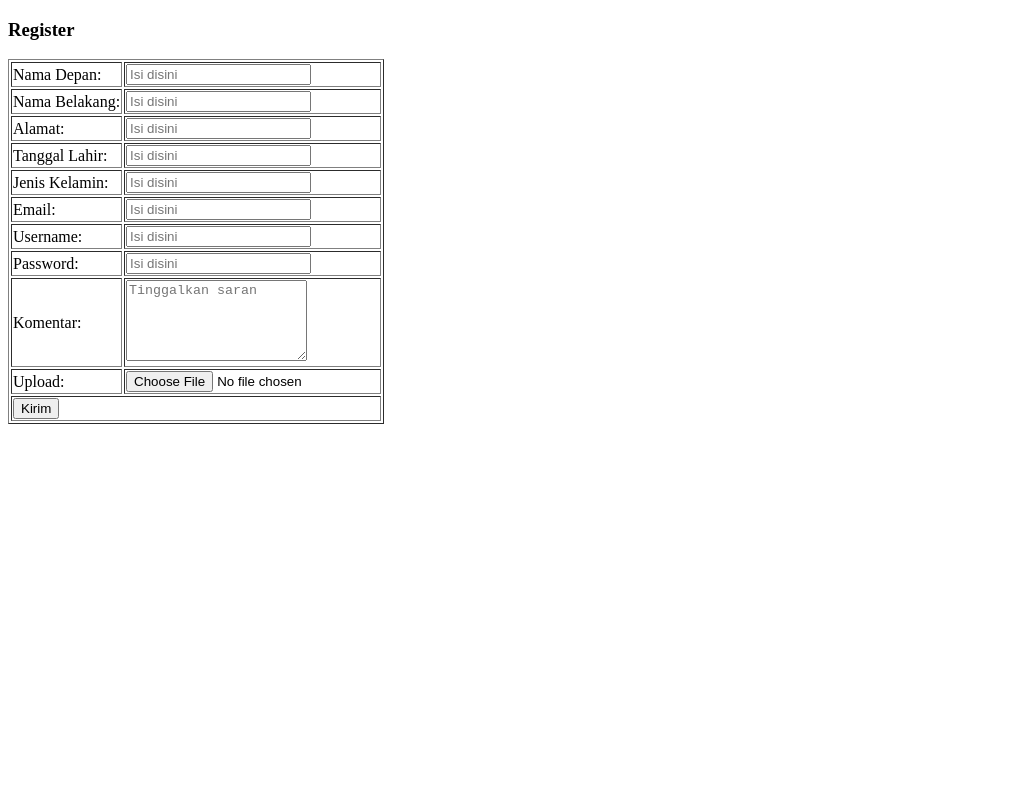
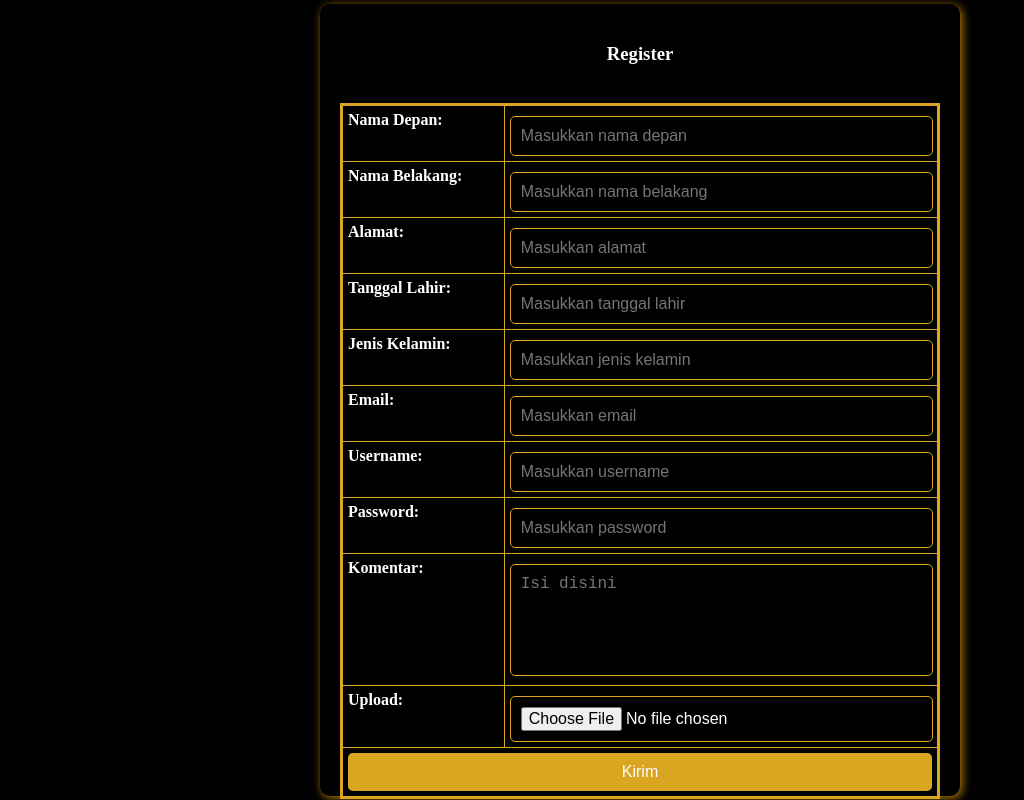
Before and after one commit to Rifaldi08/pemrograman-web-I, a plain HTML site: page Page1.html in a window 1280 px wide. Shown: the whole page, without its empty margins (0-1024 px from the left). Drawn offline with Linux system fonts and the light colour scheme; files that its build step writes are made by us from their sources.

Commit message:
Page1.html

```diff
--- a/Page1.html
+++ b/Page1.html
@@ -4,6 +4,7 @@
     <meta charset="UTF-8">
     <meta name="viewport" content="width=device-width, initial-scale=1.0">
     <title>Document</title>
+    <link rel="stylesheet" href="style/Page1.css" />
 </head>
 <body>
     <div class="form-container">
@@ -12,39 +13,39 @@
           <table border="1" cellspadding="40">
               <tr>
                   <td><label for="nama1">Nama Depan:</label></td>
-                  <td><input type="text" id="nama1" name="nama1" placeholder="Isi disini" required /></td>
+                  <td><input type="text" id="nama1" name="nama1" placeholder="Masukkan nama depan" required /></td>
               </tr>
               <tr>
                   <td><label for="nama2">Nama Belakang:</label></td>
-                  <td><input type="text" id="nama2" name="nama2" placeholder="Isi disini" required /></td>
+                  <td><input type="text" id="nama2" name="nama2" placeholder="Masukkan nama belakang" required /></td>
               </tr>
               <tr>
                   <td><label for="alamat">Alamat:</label></td>
-                  <td><input type="text" id="alamat" name="alamat" placeholder="Isi disini" required /></td>
+                  <td><input type="text" id="alamat" name="alamat" placeholder="Masukkan alamat" required /></td>
               </tr>
               <tr>
                   <td><label for="tl">Tanggal Lahir:</label></td>
-                  <td><input type="text" id="tl" name="tl" placeholder="Isi disini" required /></td>
+                  <td><input type="text" id="tl" name="tl" placeholder="Masukkan tanggal lahir" required /></td>
               </tr>
               <tr>
                   <td><label for="jk">Jenis Kelamin:</label></td>
-                  <td><input type="text" id="jk" name="jk" placeholder="Isi disini" required /></td>
+                  <td><input type="text" id="jk" name="jk" placeholder="Masukkan jenis kelamin" required /></td>
               </tr>
               <tr>
                   <td><label for="email">Email:</label></td>
-                  <td><input type="text" id="email" name="email" placeholder="Isi disini" required /></td>
+                  <td><input type="text" id="email" name="email" placeholder="Masukkan email" required /></td>
               </tr>
               <tr>
                   <td><label for="username">Username:</label></td>
-                  <td><input type="text" id="username" name="username" placeholder="Isi disini" required /></td>
+                  <td><input type="text" id="username" name="username" placeholder="Masukkan username" required /></td>
               </tr>
               <tr>
                   <td><label for="pass">Password:</label></td>
-                  <td><input type="password" id="pass" name="pass" placeholder="Isi disini" required /></td>
+                  <td><input type="password" id="pass" name="pass" placeholder="Masukkan password" required /></td>
               </tr>
               <tr>
                   <td><label for="koment">Komentar:</label></td>
-                  <td><textarea id="koment" name="koment" rows="5" placeholder="Tinggalkan saran" required></textarea></td>
+                  <td><textarea id="koment" name="koment" rows="5" placeholder="Isi disini" required></textarea></td>
               </tr>
               <tr>
                   <td><label for="file">Upload:</label></td>
```
